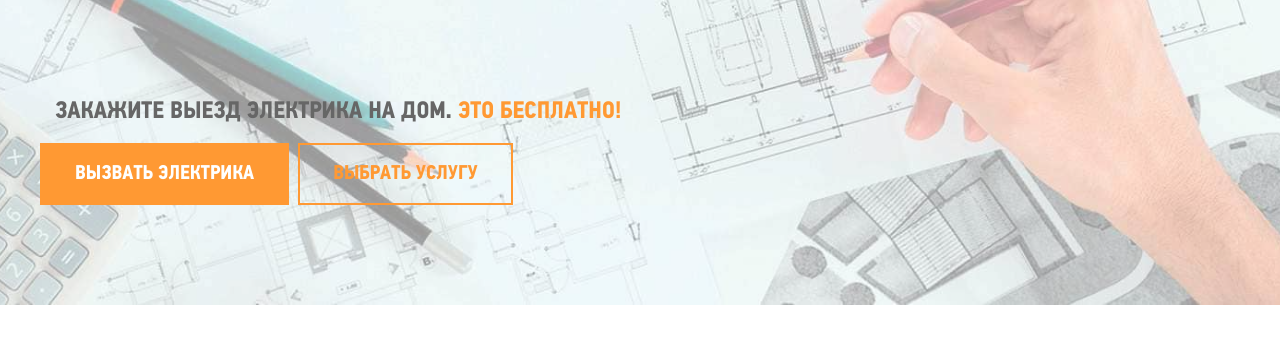
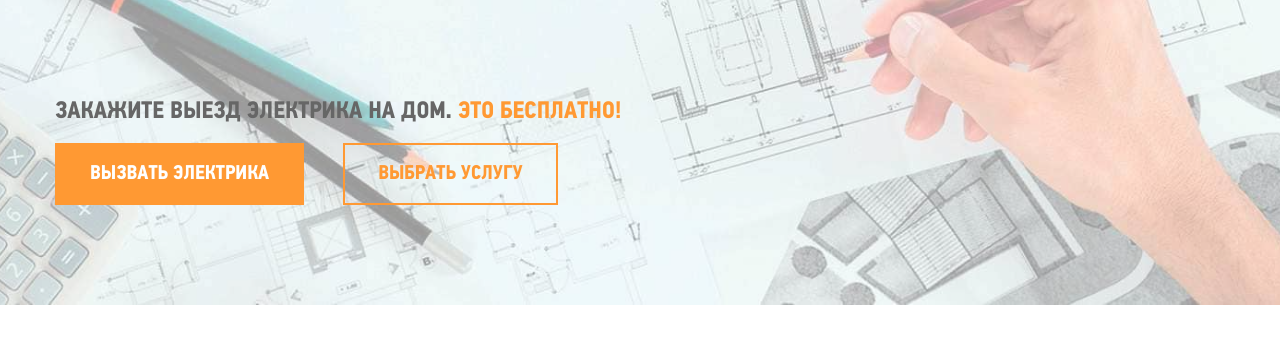
Before and after one commit to magicDas/site2-for-portfolio, a plain HTML site: page index.html in a window 1280 px wide. Shown: the part 451-800 px from the top of the page. Drawn offline with nearby package versions, Linux system fonts and the light colour scheme.

Commit message:
update index.html & mystile.css
update index.html & mystile.css

```diff
--- a/css/mystyle.css
+++ b/css/mystyle.css
@@ -295,7 +295,7 @@ nav a > span:after {
   font-family: 'pfdintextcondprobold', sans-serif;
   text-transform: uppercase;
   border: 2px solid #ff9933;
-  margin-left: 20px;
+  margin-left: 50px;
 }
 .main_buttons #get_types:hover {
   background-color: #ff9933;
--- a/index.html
+++ b/index.html
@@ -87,8 +87,10 @@
             <h3>Закажите выезд электрика на дом. <span>Это бесплатно!</span></h3>
           </div>
           <div class="row main_buttons">
-            <button class="row wow fadeInLeft" data-wow-delay="0.5s" data-toggle="modal" id="get_messurer" href="#get_messurer_modal">Вызвать электрика</button>
-            <a href="#types"><button class="row wow fadeInLeft" data-wow-delay="0.6s" id="get_types">Выбрать услугу</button></a>
+            <div class="container">
+              <button class="row wow fadeInLeft" data-wow-delay="0.5s" data-toggle="modal" id="get_messurer" href="#get_messurer_modal">Вызвать электрика</button>
+              <a href="#types"><button class="row wow fadeInLeft" data-wow-delay="0.6s" id="get_types">Выбрать услугу</button></a>
+            </div>
           </div>
         </div>
       </div>
```
